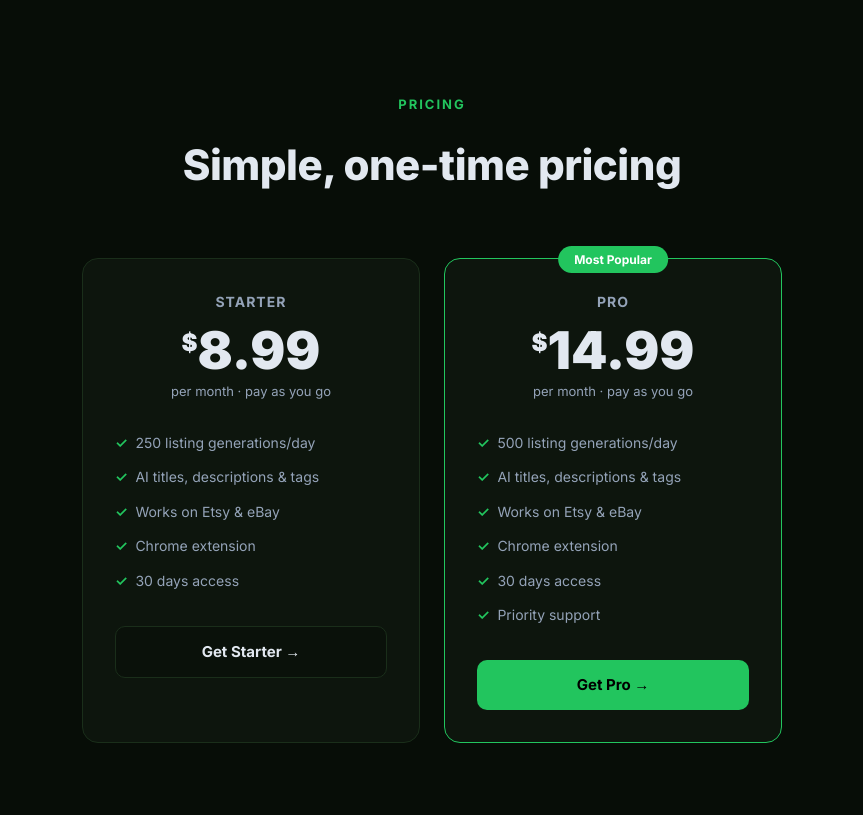
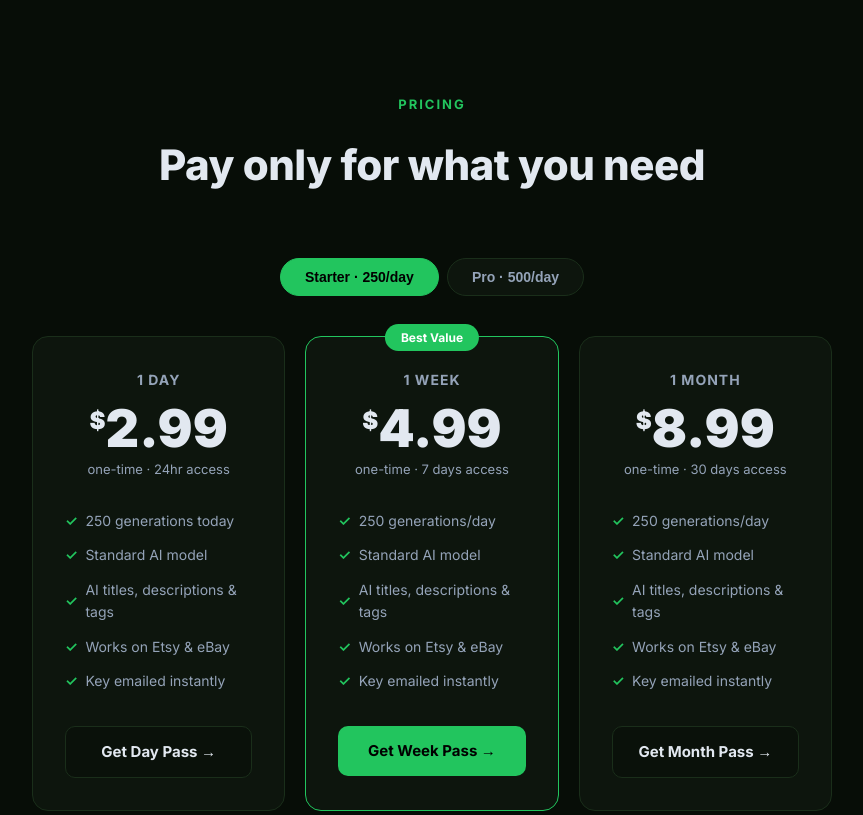
Before and after one commit to webreinfement/listifyai, a plain HTML site: page index.html in a window 1280 px wide. Shown: the part 1940-2755 px from the top of the page, without its empty margins (208-1071 px from the left). Drawn offline with Linux system fonts and the light colour scheme.

Commit message:
Add files via upload

```diff
--- a/index.html
+++ b/index.html
@@ -440,6 +440,41 @@
     footer .logo { font-weight: 800; color: var(--orange); }
     footer p { font-size: 13px; color: var(--muted); }
 
+    .tier-toggle {
+      display: flex;
+      justify-content: center;
+      gap: 8px;
+      margin-bottom: 40px;
+    }
+
+    .tier-btn {
+      background: var(--card);
+      border: 1px solid var(--border);
+      color: var(--muted);
+      padding: 10px 24px;
+      border-radius: 999px;
+      font-size: 14px;
+      font-weight: 600;
+      cursor: pointer;
+      transition: all 0.2s;
+    }
+
+    .tier-btn.active {
+      background: var(--orange);
+      border-color: var(--orange);
+      color: #000;
+    }
+
+    .tier-plans {
+      display: grid;
+      grid-template-columns: repeat(auto-fit, minmax(220px, 1fr));
+      gap: 20px;
+      max-width: 800px;
+      margin: 0 auto;
+    }
+
+    .tier-plans.hidden { display: none; }
+
     @media (max-width: 600px) {
       nav { padding: 16px 20px; }
       .preview-content { grid-template-columns: 1fr; }
@@ -558,35 +593,100 @@
   <!-- PRICING -->
   <section class="section" id="pricing">
     <div class="section-label">Pricing</div>
-    <h2>Simple, one-time pricing</h2>
-    <div class="pricing-grid">
+    <h2>Pay only for what you need</h2>
+
+    <!-- Tier Toggle -->
+    <div class="tier-toggle">
+      <button class="tier-btn active" onclick="showTier(1, this)">Starter · 250/day</button>
+      <button class="tier-btn" onclick="showTier(2, this)">Pro · 500/day</button>
+    </div>
+
+    <!-- Starter Tier -->
+    <div id="tier-1" class="tier-plans">
       <div class="pricing-card">
-        <div class="plan-name">Starter</div>
-        <div class="plan-price"><sup>$</sup>8.99</div>
-        <div class="plan-period">per month · pay as you go</div>
+        <div class="plan-name">1 Day</div>
+        <div class="plan-price"><sup>$</sup>2.99</div>
+        <div class="plan-period">one-time · 24hr access</div>
         <ul class="plan-features">
-          <li>250 listing generations/day</li>
+          <li>250 generations today</li>
+          <li>Standard AI model</li>
           <li>AI titles, descriptions & tags</li>
           <li>Works on Etsy & eBay</li>
-          <li>Chrome extension</li>
-          <li>30 days access</li>
+          <li>Key emailed instantly</li>
         </ul>
-        <a href="YOUR_STRIPE_STARTER_LINK" class="plan-btn secondary">Get Starter →</a>
+        <a href="https://buy.stripe.com/14AaEWgsacFZ8znf3Z1wY06" class="plan-btn secondary">Get Day Pass →</a>
       </div>
       <div class="pricing-card popular">
-        <div class="popular-badge">Most Popular</div>
-        <div class="plan-name">Pro</div>
-        <div class="plan-price"><sup>$</sup>14.99</div>
-        <div class="plan-period">per month · pay as you go</div>
+        <div class="popular-badge">Best Value</div>
+        <div class="plan-name">1 Week</div>
+        <div class="plan-price"><sup>$</sup>4.99</div>
+        <div class="plan-period">one-time · 7 days access</div>
         <ul class="plan-features">
-          <li>500 listing generations/day</li>
+          <li>250 generations/day</li>
+          <li>Standard AI model</li>
           <li>AI titles, descriptions & tags</li>
           <li>Works on Etsy & eBay</li>
-          <li>Chrome extension</li>
-          <li>30 days access</li>
+          <li>Key emailed instantly</li>
+        </ul>
+        <a href="https://buy.stripe.com/bJe7sK3Fo49tbLz8FB1wY05" class="plan-btn primary">Get Week Pass →</a>
+      </div>
+      <div class="pricing-card">
+        <div class="plan-name">1 Month</div>
+        <div class="plan-price"><sup>$</sup>8.99</div>
+        <div class="plan-period">one-time · 30 days access</div>
+        <ul class="plan-features">
+          <li>250 generations/day</li>
+          <li>Standard AI model</li>
+          <li>AI titles, descriptions & tags</li>
+          <li>Works on Etsy & eBay</li>
+          <li>Key emailed instantly</li>
+        </ul>
+        <a href="https://buy.stripe.com/5kQeVcb7QgWfg1PbRN1wY04" class="plan-btn secondary">Get Month Pass →</a>
+      </div>
+    </div>
+
+    <!-- Pro Tier -->
+    <div id="tier-2" class="tier-plans hidden">
+      <div class="pricing-card">
+        <div class="plan-name">1 Day</div>
+        <div class="plan-price"><sup>$</sup>4.99</div>
+        <div class="plan-period">one-time · 24hr access</div>
+        <ul class="plan-features">
+          <li>500 generations today</li>
+          <li>⚡ Advanced AI model</li>
+          <li>Higher quality listings</li>
+          <li>Works on Etsy & eBay</li>
+          <li>Key emailed instantly</li>
+        </ul>
+        <a href="https://buy.stripe.com/28E4gy1xg0Xh6rfaNJ1wY03" class="plan-btn secondary">Get Day Pass →</a>
+      </div>
+      <div class="pricing-card popular">
+        <div class="popular-badge">Best Value</div>
+        <div class="plan-name">1 Week</div>
+        <div class="plan-price"><sup>$</sup>9.99</div>
+        <div class="plan-period">one-time · 7 days access</div>
+        <ul class="plan-features">
+          <li>500 generations/day</li>
+          <li>⚡ Advanced AI model</li>
+          <li>Higher quality listings</li>
+          <li>Works on Etsy & eBay</li>
+          <li>Key emailed instantly</li>
+        </ul>
+        <a href="https://buy.stripe.com/28E00i3FodK33f3g831wY02" class="plan-btn primary">Get Week Pass →</a>
+      </div>
+      <div class="pricing-card">
+        <div class="plan-name">1 Month</div>
+        <div class="plan-price"><sup>$</sup>14.99</div>
+        <div class="plan-period">one-time · 30 days access</div>
+        <ul class="plan-features">
+          <li>500 generations/day</li>
+          <li>⚡ Advanced AI model</li>
+          <li>Higher quality listings</li>
+          <li>Works on Etsy & eBay</li>
+          <li>Key emailed instantly</li>
           <li>Priority support</li>
         </ul>
-        <a href="YOUR_STRIPE_PRO_LINK" class="plan-btn primary">Get Pro →</a>
+        <a href="https://buy.stripe.com/dRm14ma3M21l8zn8FB1wY01" class="plan-btn secondary">Get Month Pass →</a>
       </div>
     </div>
   </section>
@@ -629,8 +729,17 @@
   <!-- FOOTER -->
   <footer>
     <div class="logo">RankifyAI</div>
-    <p>© 2026 RankifyAI. All rights reserved.</p>
+    <p>© 2026 RankifyAI. All rights reserved. · <a href="tos.html" style="color: var(--orange)">Terms of Service</a></p>
   </footer>
+
+  <script>
+    function showTier(tier, btn) {
+      document.querySelectorAll('.tier-plans').forEach(el => el.classList.add('hidden'));
+      document.querySelectorAll('.tier-btn').forEach(el => el.classList.remove('active'));
+      document.getElementById('tier-' + tier).classList.remove('hidden');
+      btn.classList.add('active');
+    }
+  </script>
 
 </body>
 </html>
--- /dev/null
+++ b/tos.html
@@ -0,0 +1,106 @@
+<!DOCTYPE html>
+<html lang="en">
+<head>
+  <meta charset="UTF-8" />
+  <meta name="viewport" content="width=device-width, initial-scale=1.0" />
+  <title>Terms of Service — RankifyAI</title>
+  <link href="https://fonts.googleapis.com/css2?family=Inter:wght@400;500;600;700&display=swap" rel="stylesheet" />
+  <style>
+    *, *::before, *::after { box-sizing: border-box; margin: 0; padding: 0; }
+    body { font-family: 'Inter', sans-serif; background: #070d07; color: #e2e8f0; line-height: 1.7; }
+    nav {
+      display: flex; align-items: center; justify-content: space-between;
+      padding: 20px 40px; border-bottom: 1px solid #1a2e1a;
+    }
+    .nav-logo { font-size: 20px; font-weight: 800; color: #22c55e; text-decoration: none; }
+    .content { max-width: 720px; margin: 60px auto; padding: 0 24px 100px; }
+    h1 { font-size: 36px; font-weight: 800; margin-bottom: 8px; }
+    .updated { color: #6b7280; font-size: 13px; margin-bottom: 48px; }
+    h2 { font-size: 18px; font-weight: 700; color: #22c55e; margin: 36px 0 12px; }
+    p { color: #94a3b8; font-size: 15px; margin-bottom: 14px; }
+    ul { color: #94a3b8; font-size: 15px; padding-left: 20px; margin-bottom: 14px; }
+    ul li { margin-bottom: 6px; }
+    a { color: #22c55e; }
+    footer { border-top: 1px solid #1a2e1a; padding: 24px 40px; text-align: center; }
+    footer p { color: #6b7280; font-size: 13px; }
+  </style>
+</head>
+<body>
+
+  <nav>
+    <a href="index.html" class="nav-logo">RankifyAI</a>
+  </nav>
+
+  <div class="content">
+    <h1>Terms of Service</h1>
+    <p class="updated">Last updated: April 19, 2026</p>
+
+    <p>By purchasing and using RankifyAI ("the Service"), you agree to these Terms of Service. Please read them carefully before completing your purchase.</p>
+
+    <h2>1. The Service</h2>
+    <p>RankifyAI is a Chrome browser extension that uses artificial intelligence to help users create optimized product listings for platforms including Etsy and eBay. Access is granted via a license key purchased through our payment processor (Stripe).</p>
+
+    <h2>2. License & Access</h2>
+    <p>Upon successful payment, you will receive a unique license key via email. This key grants you personal, non-transferable access to the Service for the duration of your purchased plan (1 day, 7 days, or 30 days).</p>
+    <ul>
+      <li>License keys are for single-user use only.</li>
+      <li>Sharing, selling, or distributing your key to others is strictly prohibited.</li>
+      <li>We reserve the right to revoke keys found to be in violation of these terms.</li>
+    </ul>
+
+    <h2>3. Usage Limits</h2>
+    <p>Each plan includes a daily usage limit based on your tier:</p>
+    <ul>
+      <li><strong>Starter:</strong> 250 AI generations per day</li>
+      <li><strong>Pro:</strong> 500 AI generations per day</li>
+    </ul>
+    <p>Unused generations do not roll over to the next day. Daily limits reset at midnight UTC.</p>
+
+    <h2>4. Payments & Refunds</h2>
+    <p>All payments are processed securely through Stripe. Prices are listed in USD.</p>
+    <ul>
+      <li>All sales are final. We do not offer refunds once a license key has been issued and used.</li>
+      <li>If you experience a technical issue preventing you from using the Service, contact us within 24 hours of purchase and we will investigate.</li>
+      <li>There are no automatic recurring charges. Each purchase is a one-time payment for a fixed access period.</li>
+    </ul>
+
+    <h2>5. Acceptable Use</h2>
+    <p>You agree not to:</p>
+    <ul>
+      <li>Use the Service to generate content that violates Etsy, eBay, or any other platform's terms of service.</li>
+      <li>Attempt to reverse engineer, scrape, or misuse the Service.</li>
+      <li>Use automated tools to make requests to our backend beyond normal extension usage.</li>
+      <li>Use the Service for any illegal or harmful purpose.</li>
+    </ul>
+
+    <h2>6. AI-Generated Content</h2>
+    <p>RankifyAI generates listing content using third-party AI models. While we aim for high quality, we do not guarantee that AI-generated content will:</p>
+    <ul>
+      <li>Result in improved sales or search rankings</li>
+      <li>Be free from errors or inaccuracies</li>
+      <li>Be unique or original</li>
+    </ul>
+    <p>You are responsible for reviewing all AI-generated content before publishing it to any platform.</p>
+
+    <h2>7. Service Availability</h2>
+    <p>We aim to maintain high availability but do not guarantee uninterrupted access. We are not liable for any downtime caused by third-party services (AI providers, payment processors, hosting providers) or scheduled maintenance.</p>
+
+    <h2>8. Intellectual Property</h2>
+    <p>RankifyAI, its branding, code, and website are the intellectual property of the Service owner. You may not copy, reproduce, or redistribute any part of the Service without written permission.</p>
+
+    <h2>9. Limitation of Liability</h2>
+    <p>To the maximum extent permitted by law, RankifyAI is provided "as is" without warranties of any kind. We are not liable for any indirect, incidental, or consequential damages arising from your use of the Service.</p>
+
+    <h2>10. Changes to These Terms</h2>
+    <p>We may update these Terms of Service at any time. Continued use of the Service after changes constitutes acceptance of the updated terms.</p>
+
+    <h2>11. Contact</h2>
+    <p>For any questions about these terms, please contact us at <a href="mailto:morishitajulian@gmail.com">morishitajulian@gmail.com</a>.</p>
+  </div>
+
+  <footer>
+    <p>© 2026 RankifyAI. All rights reserved.</p>
+  </footer>
+
+</body>
+</html>
```
